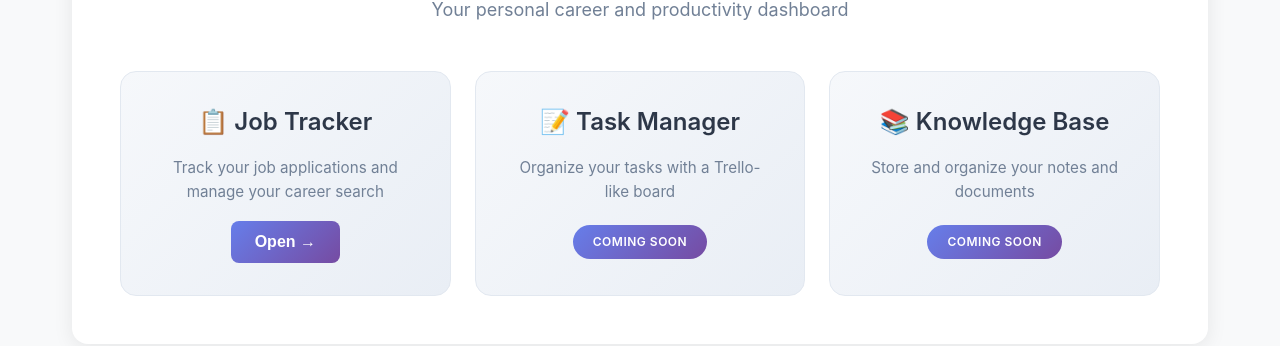
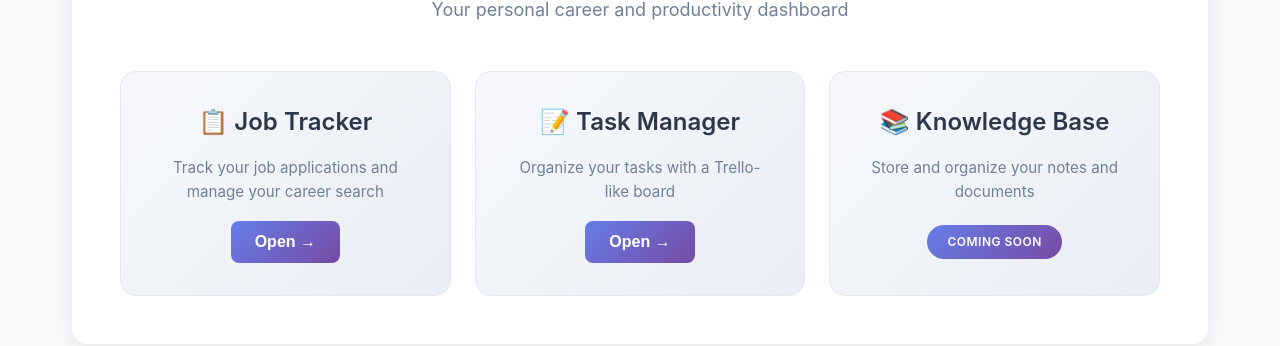
Before and after one commit to Ilyas-exe/LITE, a React (Vite) app in the folder lite-frontend/: page / in a window 1280 px wide. Shown: the part 268-614 px from the top of the page. Built offline with nearby package versions, Linux system fonts and the light colour scheme; sample sign-in values are in the browser's storage.

Commit message:
Enable Task Manager navigation in Dashboard
Replaces the 'Coming Soon' label with an 'Open' button and adds navigation to the Task Manager feature card, allowing users to access the Task Manager from the Dashboard.

```diff
--- a/lite-frontend/src/pages/Dashboard.jsx
+++ b/lite-frontend/src/pages/Dashboard.jsx
@@ -38,10 +38,10 @@ const Dashboard = () => {
                             <button className="feature-btn">Open →</button>
                         </div>
 
-                        <div className="feature-card">
+                        <div className="feature-card" onClick={() => navigate('/task-manager')} style={{ cursor: 'pointer' }}>
                             <h3>📝 Task Manager</h3>
                             <p>Organize your tasks with a Trello-like board</p>
-                            <span className="coming-soon">Coming Soon</span>
+                            <button className="feature-btn">Open →</button>
                         </div>
 
                         <div className="feature-card">
```
